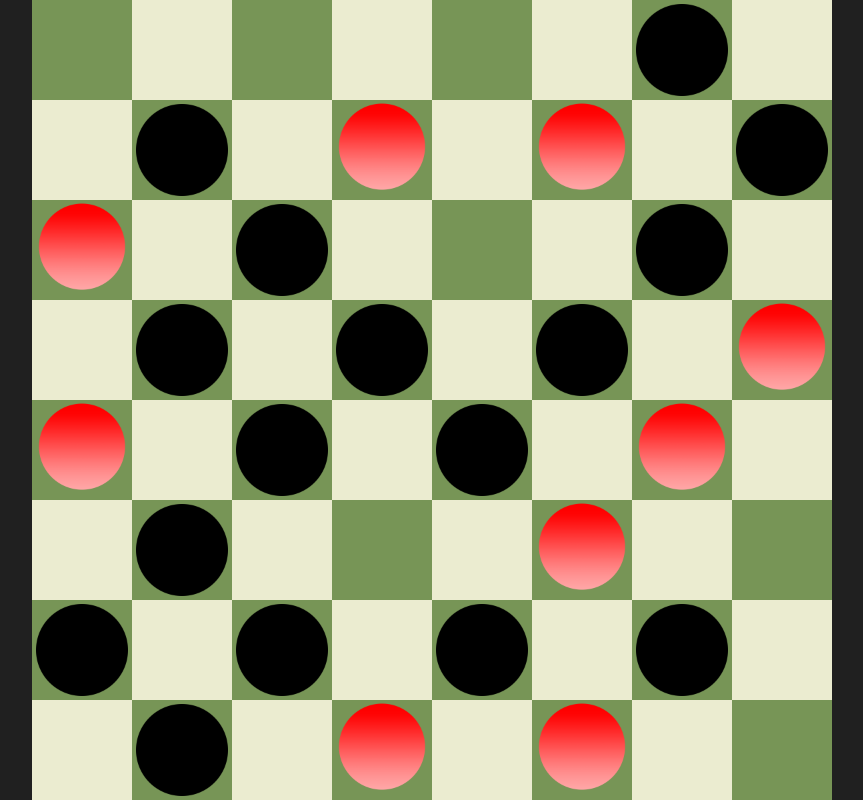
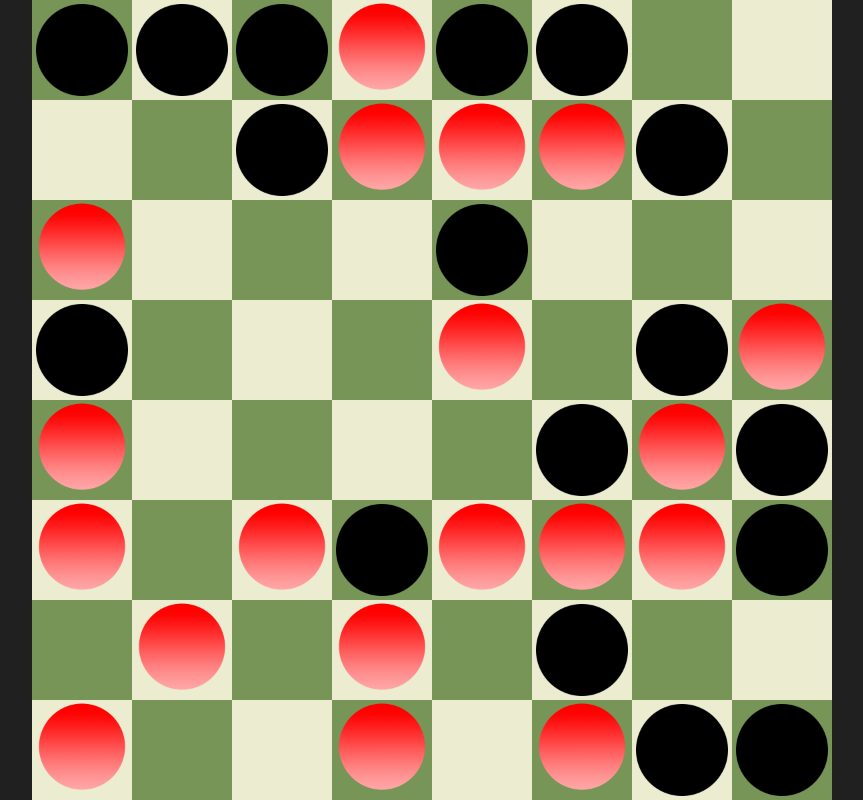
Before and after one commit to AaronMichael726/TSUInterview, a React (Create React App) app: page / in a window 1280 px wide. Shown: the whole page, without its empty margins (208-1071 px from the left). Built offline with nearby package versions, Linux system fonts and the light colour scheme.

Commit message:
fixed small errors like all tiles get a token now and some formatting

```diff
--- a/checkerboard.js
+++ /dev/null
@@ -1,2 +0,0 @@
-
-let board = [][]
--- a/src/App.tsx
+++ b/src/App.tsx
@@ -5,7 +5,6 @@ import Board from './components/board'
 // complete according to readME
 
 /**
- *
  * Create Board
  * 8x8 Checkerboard
  */
--- a/src/components/tile.tsx
+++ b/src/components/tile.tsx
@@ -16,7 +16,7 @@ export default function Tile({ number, tokenValue }: Props){
     if (number % 2 === 0){
         return <div className="tile dark-tile"><Token tokenValue={tokenValue} /></div>
     } else {
-        return <div className="tile light-tile black-token"></div>
+        return <div className="tile light-tile black-token"><Token tokenValue={tokenValue} /></div>
     }
 
 }
--- a/src/components/token.tsx
+++ b/src/components/token.tsx
@@ -6,12 +6,11 @@ interface Props {
 
 export default function Token({ tokenValue }: Props){
 
-    if(tokenValue === 0){
+    if(tokenValue === 2){
         return <img className="token" src="assets/blackToken.png"></img>
     } else if (tokenValue === 1){
         return <img className="token" src="assets/redToken.png"></img>
     } else {
         return <div></div>
     }
-
 }
```
